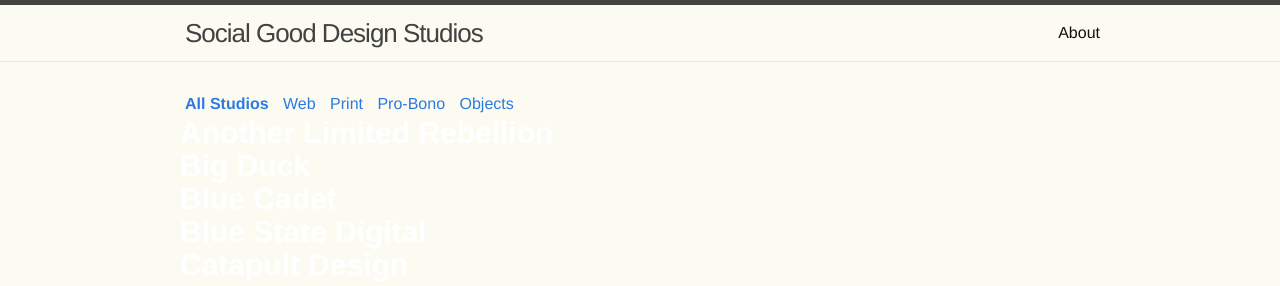
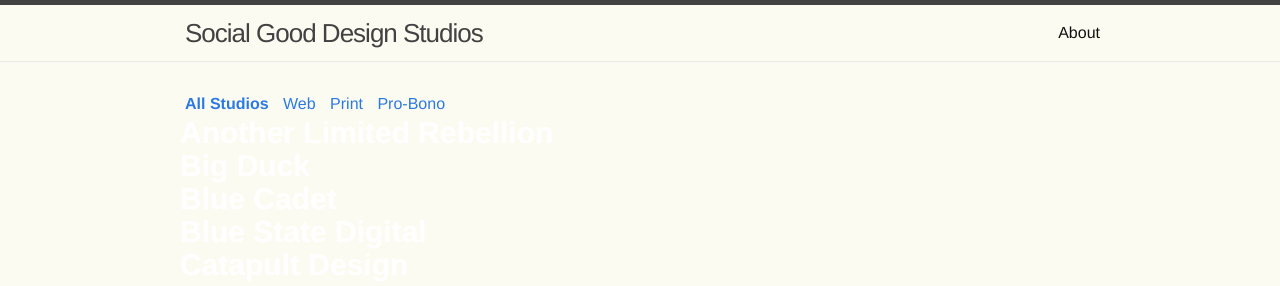
Before and after one commit to maya/social-good-design-studios, a Jekyll site: the page built from index.html, in a window 1280 px wide. Shown: the top 286 px of the page. Built offline with Jekyll 4.4.1, drawn with Linux system fonts in a browser that asks for light colours.

Commit message:
Remove object link

```diff
--- a/index.html
+++ b/index.html
@@ -10,7 +10,6 @@
 	<a href="#" data-filter=".web">Web</a>
 	<a href="#" data-filter=".print">Print</a>
 	<a href="#" data-filter=".pro-bono">Pro-Bono</a>
-	<a href="#" data-filter=".objects">Objects</a>
 
 </div>
 
```
Also changed, not shown: 2 other files.
